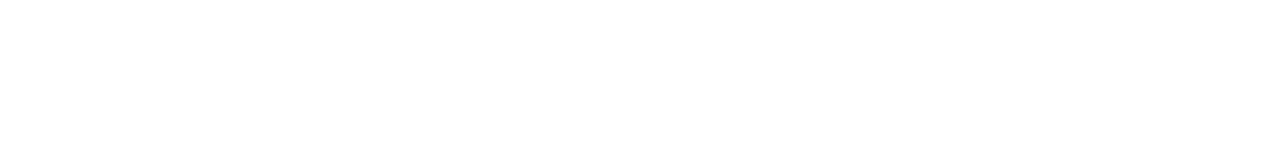
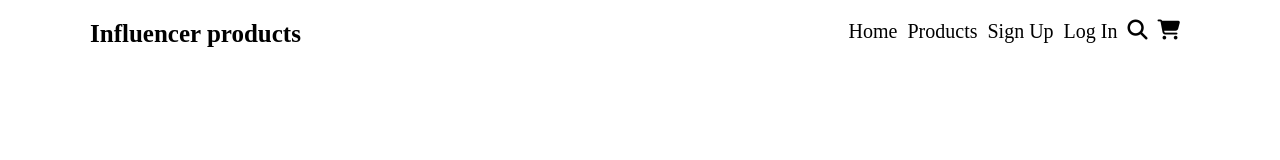
Before and after one commit to programmerrabbanii/influencer, a plain HTML site: page index.html in a window 1280 px wide. Drawn offline with Linux system fonts and the light colour scheme.

Commit message:
added the navbar section here

```diff
--- a/index.html
+++ b/index.html
@@ -4,9 +4,33 @@
     <meta charset="UTF-8">
     <meta name="viewport" content="width=device-width, initial-scale=1.0">
     <title>influencer</title>
+    <!-- font awesome cdn link here -->
+    <link rel="stylesheet" href="https://cdnjs.cloudflare.com/ajax/libs/font-awesome/6.5.2/css/all.min.css" integrity="sha512-SnH5WK+bZxgPHs44uWIX+LLJAJ9/2PkPKZ5QiAj6Ta86w+fsb2TkcmfRyVX3pBnMFcV7oQPJkl9QevSCWr3W6A==" crossorigin="anonymous" referrerpolicy="no-referrer" />
+    <!-- css link here -->
     <link rel="stylesheet" href="style.css">
 </head>
 <body>
+    <header>
+        <section>
+            <div class="navBar">
+                <div class="navBar-log">
+                    <h3>Influencer products</h3>
+                </div>
+                <div class="navBar-link">
+                    <ul>
+                        <li><a href="">Home</a></li>
+                        <li><a href="">Products</a></li>
+                        <li><a href="">Sign up</a></li>
+                        <li><a href="">Log In</a></li>
+                        <i class="fa-solid fa-magnifying-glass"></i>
+                        <i class="fa-solid fa-cart-shopping"></i>
+                    </ul>
+                </div>
+            </div>
+        </section>
+    </header>
+    <main></main>
+    <footer></footer>
 
 </body>
 </html>
--- a/style.css
+++ b/style.css
@@ -2,3 +2,52 @@
     padding: 0;
     margin: 0;
 }
+header{
+    padding: 20px 0px;
+}
+main, header{
+    max-width: 1100px;
+    margin: 0 auto;
+}
+.navBar{
+    display: flex;
+    justify-content: space-between;
+
+}
+.navBar-log h3{
+    font-size: 25px;
+}
+
+.navBar-link ul{
+    display: flex;
+}
+.navBar-link ul li a, .fa-solid{
+    text-decoration: none;
+    color: black;
+    font-size: 20px;
+    margin-right: 10px;
+    text-transform: capitalize;
+}
+.navBar-link ul li {
+    list-style: none;
+}
+
+
+
+
+/* responsive style here */
+@media screen and (max-width:576px){
+    .navBar{
+        display: flex;
+        flex-direction: column;
+        justify-content: space-between;
+
+    }
+    .navBar-link ul{
+        display: flex;
+        flex-direction: column;
+        justify-content: center;
+        text-align: center;
+    }
+
+}
```
